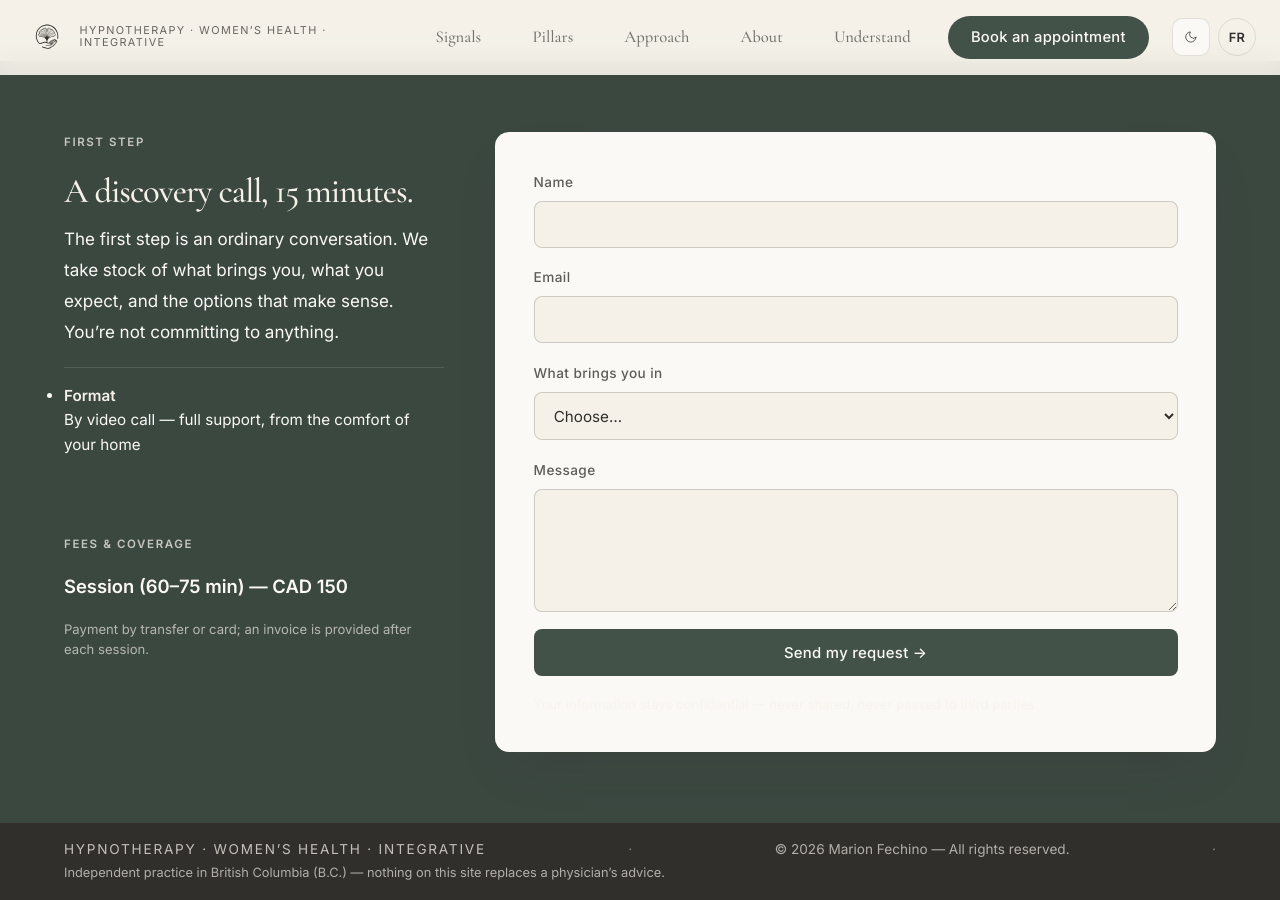
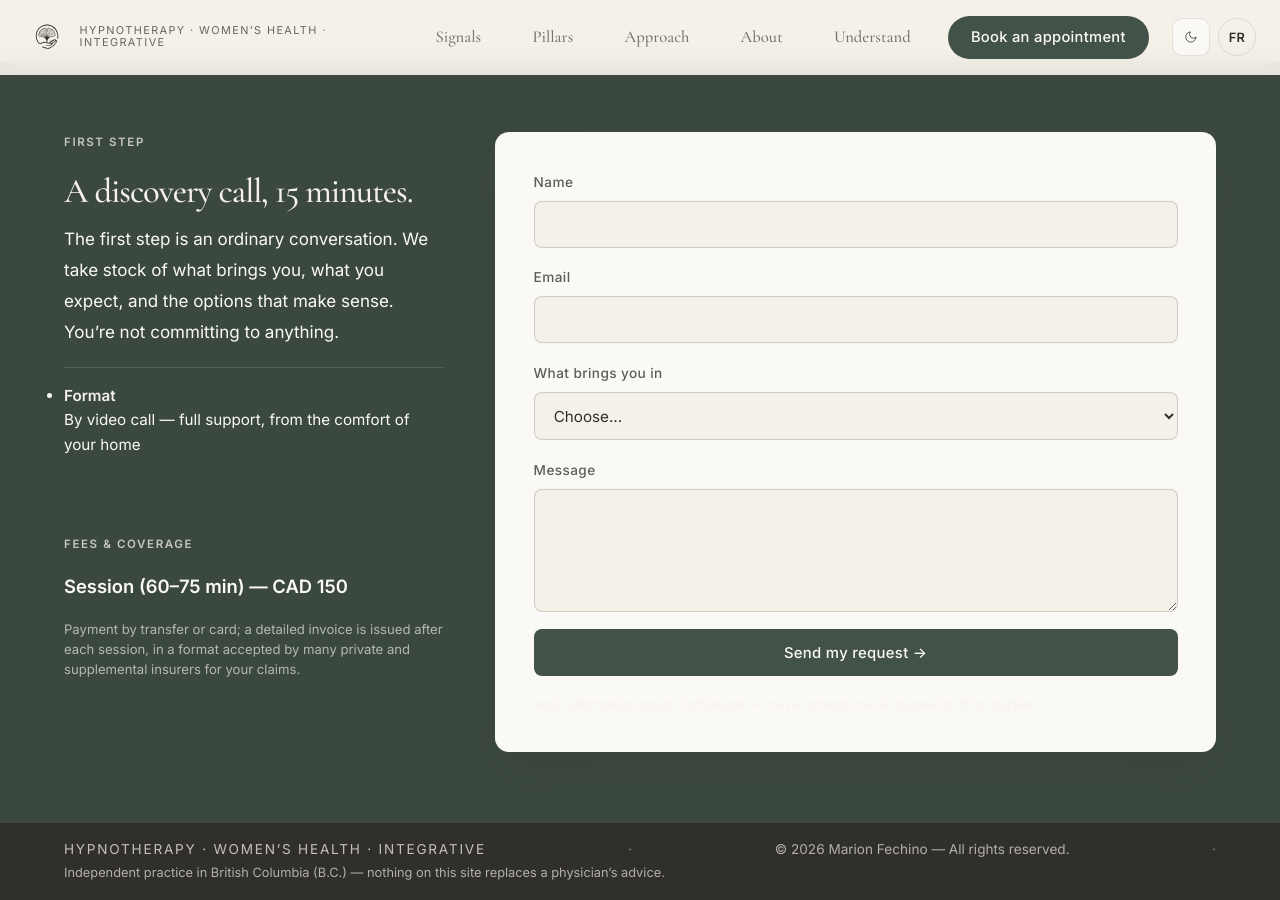
Before and after one commit to logan169/hypno-site, a Jekyll site: the page built from cells/en_bc.md, in a window 1280 px wide and 900 px high, scrolled down 5455 px. Built offline with Jekyll 4.4.1, drawn with Linux system fonts in a browser that asks for light colours.

Commit message:
Registry: insurance/coverage wording in the tarifs block for all 3 regions (FR+EN)

```diff
--- a/_data/registry.yml
+++ b/_data/registry.yml
@@ -12,7 +12,7 @@ bc:
     coverage: "Séances en visioconférence : Colombie-Britannique, Québec, tout le Canada — et bientôt la France"
     city: "Vancouver, Colombie-Britannique"
     tariff: "Séance d’accompagnement · 60 à 75 min — 150 $ CAD"
-    billing: "Paiement par virement ou carte; la facture est fournie après chaque séance."
+    billing: "Paiement par virement ou carte; une facture détaillée est remise après chaque séance, utilisable dans le cadre des remboursements d'une assurance privée ou complémentaire."
     legal: "Exercice indépendant en Colombie-Britannique (C.-B.) — aucune information sur ce site ne remplace l’avis d’un médecin."
     faq_q: "Comment se passe le paiement et la facturation?"
     faq_a: "Le tarif de la séance est indiqué sur cette page. Le règlement est simple (virement ou carte), et une facture est remise après chaque séance. Les modalités précises de prise en charge ou de remboursement par votre assureur peuvent varier : je vous accompagne pour documenter la séance."
@@ -21,7 +21,7 @@ bc:
     coverage: "Video sessions: British Columbia, Québec, across Canada — France coming soon"
     city: "Vancouver, British Columbia"
     tariff: "Session (60–75 min) — CAD 150"
-    billing: "Payment by transfer or card; an invoice is provided after each session."
+    billing: "Payment by transfer or card; a detailed invoice is issued after each session, in a format accepted by many private and supplemental insurers for your claims."
     legal: "Independent practice in British Columbia (B.C.) — nothing on this site replaces a physician’s advice."
     faq_q: "How does payment and billing work?"
     faq_a: "The session fee is listed on this page. Payment is straightforward (transfer or card), and an invoice is issued after each session. Exact coverage or reimbursement by your insurer can vary — I help you document the session properly."
@@ -32,7 +32,7 @@ qc:
     coverage: "Séances en visioconférence depuis Vancouver (C.-B.) — disponibles au Québec et partout au Canada"
     city: "Vancouver, C.-B. — accompagnement au Québec par visioconférence"
     tariff: "Séance d’accompagnement · 60 à 75 min — 150 $ CAD"
-    billing: "Paiement par virement ou carte; une facture détaillée est remise après chaque séance, utilisable dans le cadre de vos dossiers d’assurance applicables."
+    billing: "Paiement par virement ou carte; une facture détaillée est remise après chaque séance et acceptée par de nombreuses assurances complémentaires et collectives pour vos réclamations."
     legal: "Accompagnement offert par visioconférence depuis Vancouver (C.-B.). Les services s’adressent aux personnes résidant au Québec; aucune information sur ce site ne remplace l’avis d’un médecin."
     faq_q: "Comment se passe le paiement, et que dire de l’assurance?"
     faq_a: "Le tarif de la séance est indiqué sur cette page. Le règlement se fait par virement ou carte, et une facture détaillée vous est remise après chaque séance. Les règles de prise en charge varient selon l’assurance (complémentaire, collective ou privée) : la facture est établie de façon à ce que vous puissiez en faire valoir les coûts; je vous accompagne pour documenter la séance."
@@ -41,7 +41,7 @@ qc:
     coverage: "Video sessions from Vancouver (B.C.) — available in Québec and across Canada"
     city: "Vancouver, B.C. — supporting Québec via video"
     tariff: "Session (60–75 min) — CAD 150"
-    billing: "Payment by transfer or card; a detailed invoice is issued after each session, suitable for applicable insurance documentation."
+    billing: "Payment by transfer or card; a detailed invoice is issued after each session and accepted by many supplemental and group insurers for your claims."
     legal: "Sessions delivered by video from Vancouver (B.C.). Services are offered to people living in Québec; nothing on this site replaces a physician’s advice."
     faq_q: "How does payment work, and what about insurance?"
     faq_a: "The session fee is listed on this page. Payment is by transfer or card, and a detailed invoice is issued after each session. Coverage rules vary by insurer (supplemental, group or private): the invoice is set up so you can claim costs, and I help you document the session."
@@ -52,7 +52,7 @@ fr:
     coverage: "Séances en visioconférence — France, Canada et Europe (bientôt)"
     city: "Vancouver, Canada — accompagnement en France par visioconférence"
     tariff: "Séance d’accompagnement · 60 à 75 min — 130 € EUR"
-    billing: "Paiement par virement SEPA ou carte; une facture européenne (nom, adresse, numéro de séance, montant TTC) est remise après chaque séance."
+    billing: "Paiement par virement SEPA ou carte; une facture européenne (nom, adresse, numéro de séance, montant) est remise après chaque séance, et acceptée par de nombreuses mutuelles et assurances complémentaires privées pour vos remboursements."
     legal: "Séances offertes par visioconférence depuis Vancouver (Canada) à des personnes résidant en France — hors cadre de prescription. Aucune information sur ce site ne remplace l’avis d’un médecin."
     faq_q: "Comment se passe le paiement et la prise en charge en France?"
     faq_a: "Le tarif de la séance est indiqué sur cette page (en euros). Le règlement se fait par virement SEPA ou carte, et une facture européenne vous est remise après chaque séance. En France, l’hypnothérapie n’est pas (encore) prise en charge par l’Assurance Maladie; certaines mutuelles ou assurances privées remboursent les séances de thérapies complémentaires — la facture est établie pour que vous puissiez faire valoir ces coûts."
@@ -61,7 +61,7 @@ fr:
     coverage: "Video sessions — France, Canada and Europe (coming soon)"
     city: "Vancouver, Canada — supporting France via video"
     tariff: "Session (60–75 min) — EUR 130"
-    billing: "Payment by SEPA transfer or card; an EU-style invoice (name, address, session number, amount incl. VAT) is issued after each session."
+    billing: "Payment by SEPA transfer or card; an EU-style invoice (name, address, session number, amount) is issued after each session and accepted by many mutuelles and private supplemental insurers for reimbursement."
     legal: "Sessions delivered by video from Vancouver (Canada) to people living in France — outside any prescription framework. Nothing on this site replaces a physician’s advice."
     faq_q: "How does payment and coverage work in France?"
     faq_a: "The session fee is listed on this page (in euros). Payment is by SEPA transfer or card, and an EU-style invoice is issued after each session. In France, hypnotherapy is not (yet) covered by the Assurance Maladie; some mutuelles or private insurers reimburse complementary-therapy sessions — the invoice is set up so you can claim those costs."
```
